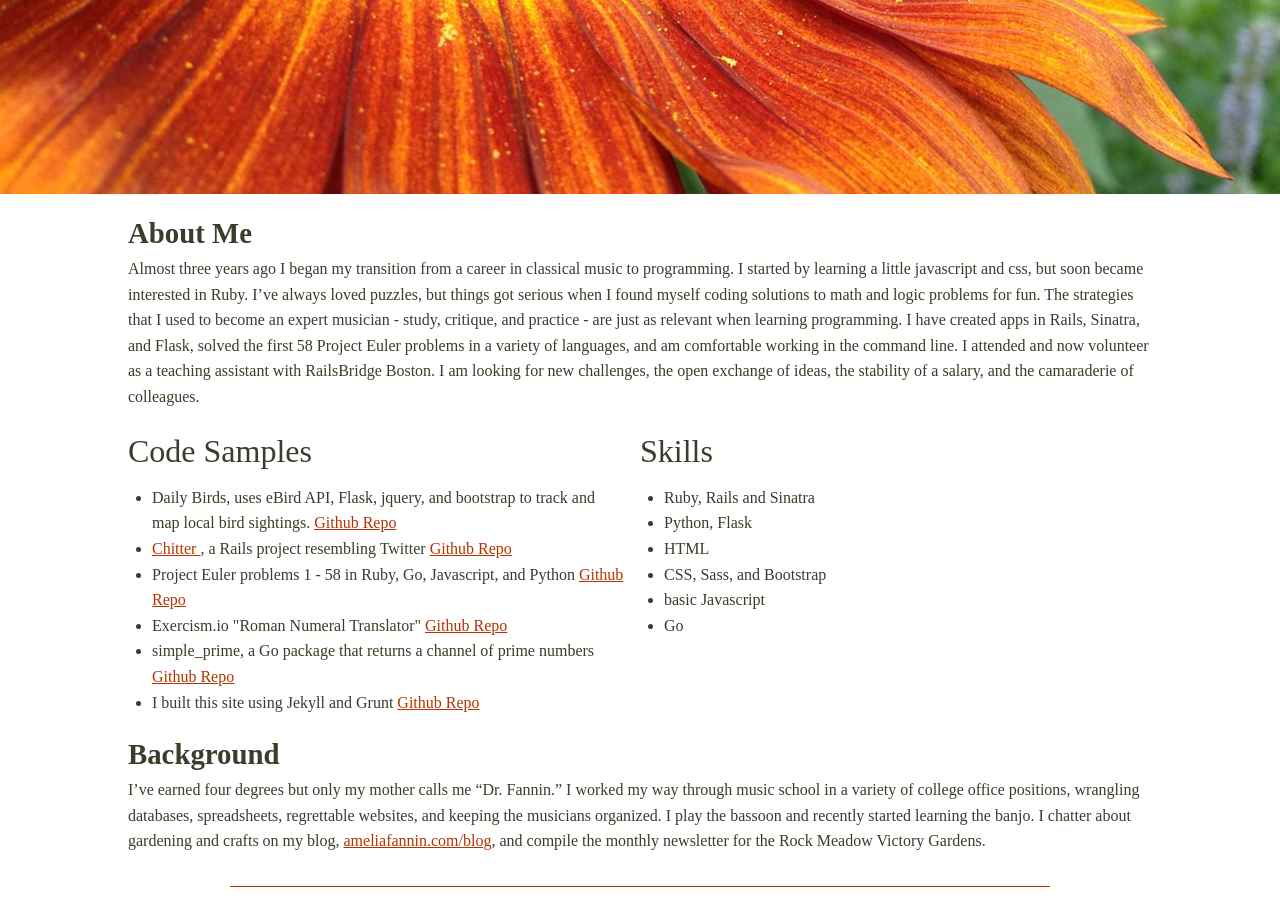
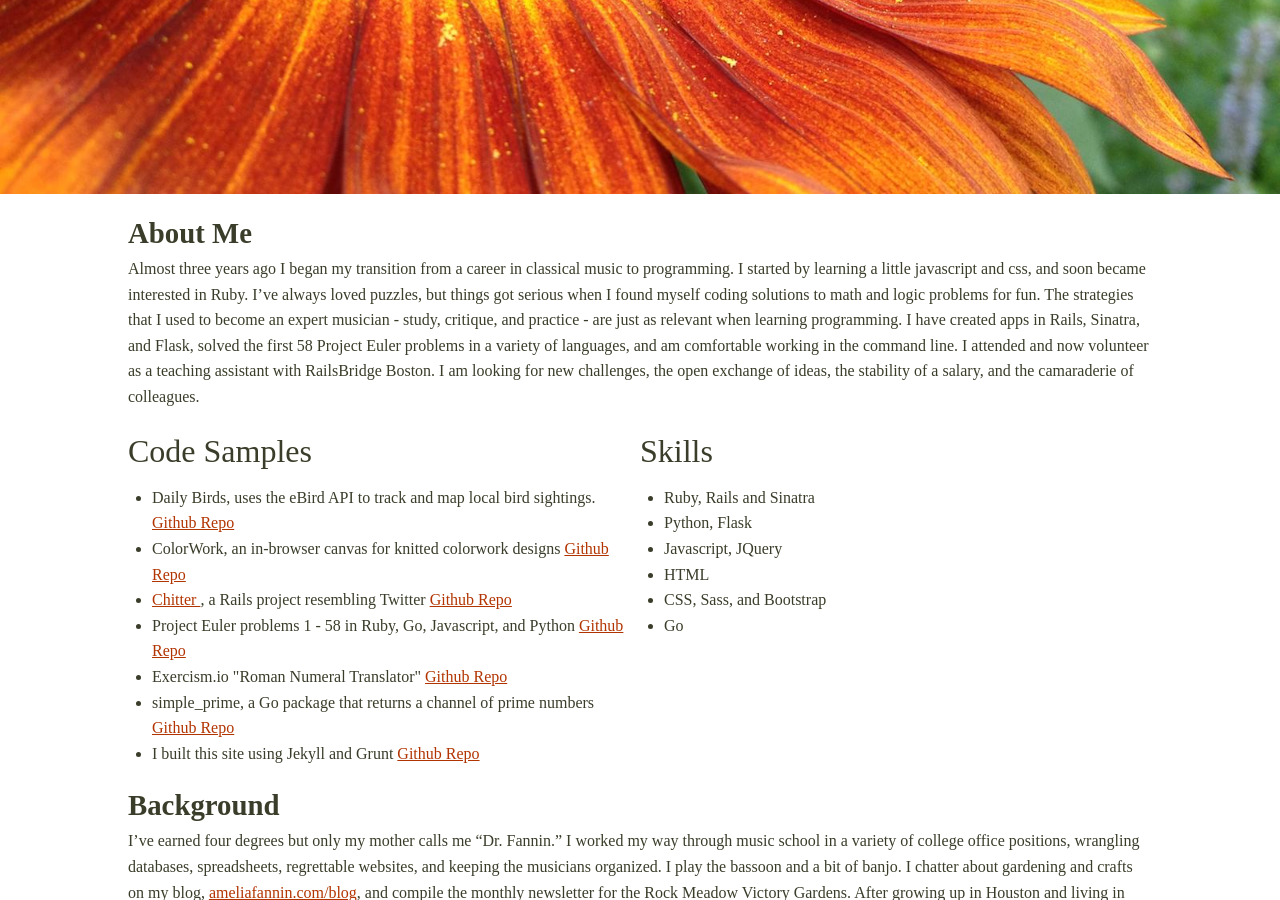
Before and after one commit to AmeliaFannin/AmeliaFannin.github.io, a Jekyll site: the page built from index.md, in a window 1280 px wide and 900 px high, scrolled down 706 px. Built offline with Jekyll 4.4.1, drawn with Linux system fonts in a browser that asks for light colours; some of the changed text lies outside the part shown.

Commit message:
added link to ColorWork project

```diff
--- a/index.md
+++ b/index.md
@@ -3,16 +3,20 @@ layout: index
 ---
 ####About Me
 
- Almost three years ago I began my transition from a career in classical music to programming. I started by learning a little javascript and css, but soon became interested in Ruby. I've always loved puzzles, but things got serious when I found myself coding solutions to math and logic problems for fun. The strategies that I used to become an expert musician - study, critique, and practice - are just as relevant when learning programming. I have created apps in Rails, Sinatra, and Flask, solved the first 58 Project Euler problems in a variety of languages, and am comfortable working in the command line. I attended and now volunteer as a teaching assistant with RailsBridge Boston. I am looking for new challenges, the open exchange of ideas, the stability of a salary, and the camaraderie of colleagues.
+ Almost three years ago I began my transition from a career in classical music to programming. I started by learning a little javascript and css, and soon became interested in Ruby. I've always loved puzzles, but things got serious when I found myself coding solutions to math and logic problems for fun. The strategies that I used to become an expert musician - study, critique, and practice - are just as relevant when learning programming. I have created apps in Rails, Sinatra, and Flask, solved the first 58 Project Euler problems in a variety of languages, and am comfortable working in the command line. I attended and now volunteer as a teaching assistant with RailsBridge Boston. I am looking for new challenges, the open exchange of ideas, the stability of a salary, and the camaraderie of colleagues.
 
 <div class="col">
   <h3>Code Samples</h3>
   <ul>
     <li>
-      Daily Birds, uses eBird API, Flask, jquery, and bootstrap to track and map local bird sightings.
+      Daily Birds, uses the eBird API to track and map local bird sightings.
       <a href="https://github.com/AmeliaFannin/Daily_Birds" target="_blank">
         Github Repo
       </a>
+    </li>
+    <li>
+      ColorWork, an in-browser canvas for knitted colorwork designs
+      <a href="https://github.com/AmeliaFannin/colorwork" target="_blank">Github Repo</a>
     </li>
     <li>
       <a href="https://young-sands-6021.herokuapp.com" target="_blank">
@@ -55,9 +59,9 @@ layout: index
   <ul>
     <li>Ruby, Rails and Sinatra</li>
     <li>Python, Flask</li>
+    <li>Javascript, JQuery</li>
     <li>HTML</li>
     <li>CSS, Sass, and Bootstrap</li>
-    <li>basic Javascript</li>
     <li>Go</li>
   </ul>
 </div>
@@ -66,7 +70,7 @@ layout: index
 ####Background
 
 
-I've earned four degrees but only my mother calls me "Dr. Fannin." I worked my way through music school in a variety of college office positions, wrangling databases, spreadsheets, regrettable websites, and keeping the musicians organized. I play the bassoon and recently started learning the banjo. I chatter about gardening and crafts on my blog, <a href="http://ameliafannin.com/blog" target="blank">ameliafannin.com/blog</a>, and compile the monthly newsletter for the Rock Meadow Victory Gardens.
+I've earned four degrees but only my mother calls me "Dr. Fannin." I worked my way through music school in a variety of college office positions, wrangling databases, spreadsheets, regrettable websites, and keeping the musicians organized. I play the bassoon and a bit of banjo. I chatter about gardening and crafts on my blog, <a href="http://ameliafannin.com/blog" target="blank">ameliafannin.com/blog</a>, and compile the monthly newsletter for the Rock Meadow Victory Gardens. After growing up in Houston and living in Dallas, Rochester, Tallahassee, Miami, and Baltimore, I am happy to finally settle down and make my home in Cambridge, MA.
 
 ---
 
@@ -82,13 +86,14 @@ I've earned four degrees but only my mother calls me "Dr. Fannin." I worked my w
 ##### Skills
 * Ruby, Rails and Sinatra
 * Python, Flask
+* Javascript, JQuery
+* HTML
+* CSS, Sass, Bootstrap
 * Go
-* HTML
-* CSS
-* basic Javascript
 
 ##### Projects
 * DailyBirds, Flask app that tracks and displays local bird sightings
+* Colorwork, an in-browser canvas for knitted colorwork designs
 * Chitter, a Rails app resembling Twitter
 * Project Euler problems 1 - 58 in Ruby, Go, Javascript, and Python
 * simple_prime, a Go package that returns a channel of prime numbers
```
Also changed, not shown: 1 other file.
